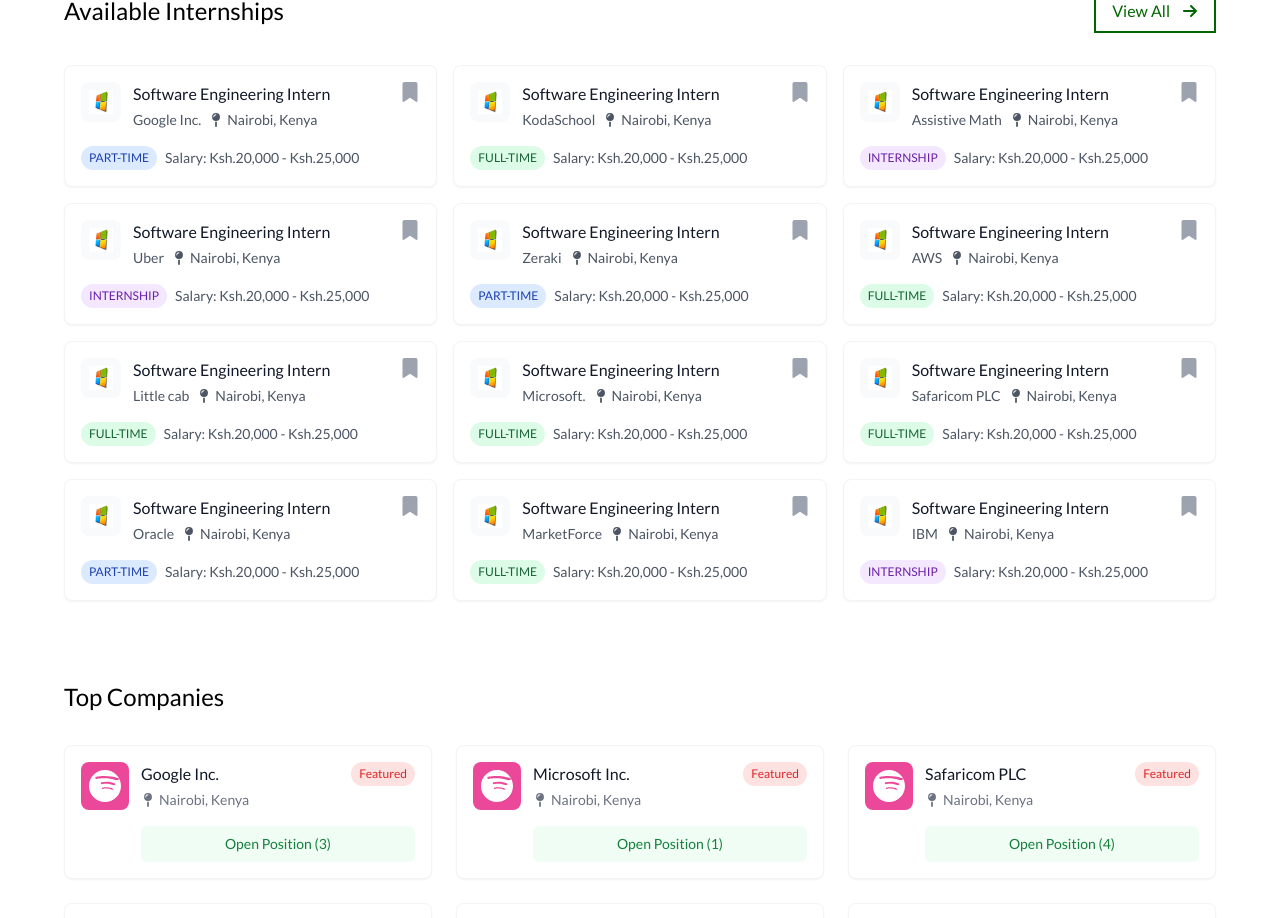
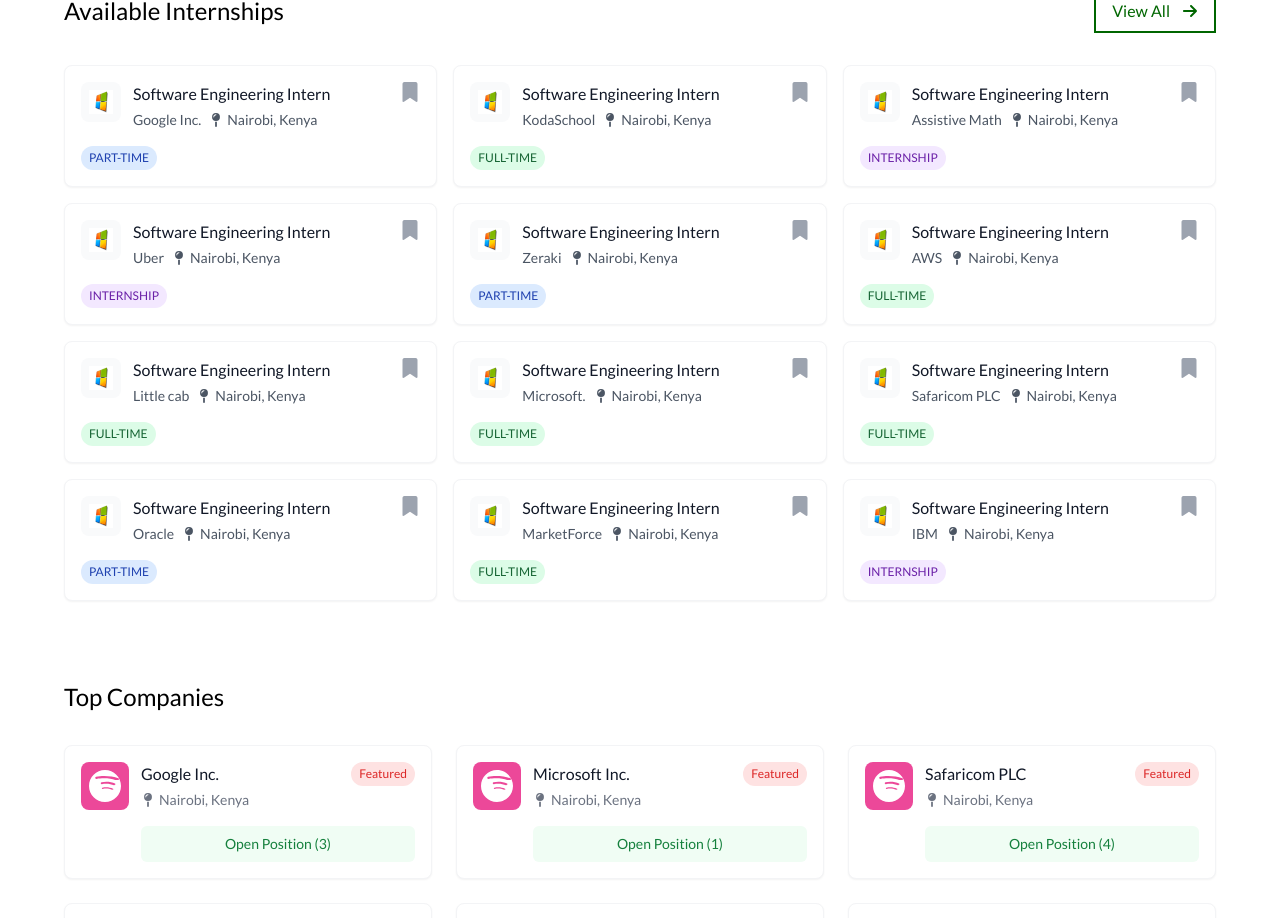
Before and after one commit to Okemwag/CodeKenya, a Next.js app in the folder client/: page /internships in a window 1280 px wide. Shown: the part 1349-2267 px from the top of the page. Built offline with nearby package versions, Linux system fonts and the light colour scheme.

Commit message:
fix: minor fix

```diff
--- a/client/src/app/internships/components/AvailableInternships.tsx
+++ b/client/src/app/internships/components/AvailableInternships.tsx
@@ -8,7 +8,6 @@
   company: string;
   location: string;
   employmentType: string;
-  salary: string;
 }
 
 const JobCard = ({
@@ -16,7 +15,6 @@
   company,
   location,
   employmentType,
-  salary,
 }: JobCardProps) => {
   const typeColorMap: { [key: string]: string } = {
     "FULL-TIME": "bg-green-100 text-green-800",
@@ -60,7 +58,7 @@
           >
             {employmentType}
           </span>
-          <span className="text-sm text-gray-600">Salary: {salary}</span>
+          {/* <span className="text-sm text-gray-600">Salary: {salary}</span> */}
         </div>
       </div>
     </div>
@@ -74,84 +72,72 @@
       company: "Google Inc.",
       location: "Nairobi, Kenya",
       employmentType: "PART-TIME",
-      salary: "Ksh.20,000 - Ksh.25,000",
     },
     {
       title: "Software Engineering Intern",
       company: "KodaSchool",
       location: "Nairobi, Kenya",
       employmentType: "FULL-TIME",
-      salary: "Ksh.20,000 - Ksh.25,000",
     },
     {
       title: "Software Engineering Intern",
       company: "Assistive Math",
       location: "Nairobi, Kenya",
       employmentType: "INTERNSHIP",
-      salary: "Ksh.20,000 - Ksh.25,000",
     },
     {
       title: "Software Engineering Intern",
       company: "Uber",
       location: "Nairobi, Kenya",
       employmentType: "INTERNSHIP",
-      salary: "Ksh.20,000 - Ksh.25,000",
     },
     {
       title: "Software Engineering Intern",
       company: "Zeraki",
       location: "Nairobi, Kenya",
       employmentType: "PART-TIME",
-      salary: "Ksh.20,000 - Ksh.25,000",
     },
     {
       title: "Software Engineering Intern",
       company: "AWS",
       location: "Nairobi, Kenya",
       employmentType: "FULL-TIME",
-      salary: "Ksh.20,000 - Ksh.25,000",
     },
     {
       title: "Software Engineering Intern",
       company: "Little cab",
       location: "Nairobi, Kenya",
       employmentType: "FULL-TIME",
-      salary: "Ksh.20,000 - Ksh.25,000",
     },
     {
       title: "Software Engineering Intern",
       company: "Microsoft.",
       location: "Nairobi, Kenya",
       employmentType: "FULL-TIME",
-      salary: "Ksh.20,000 - Ksh.25,000",
     },
     {
       title: "Software Engineering Intern",
       company: "Safaricom PLC",
       location: "Nairobi, Kenya",
       employmentType: "FULL-TIME",
-      salary: "Ksh.20,000 - Ksh.25,000",
     },
     {
       title: "Software Engineering Intern",
       company: "Oracle",
       location: "Nairobi, Kenya",
       employmentType: "PART-TIME",
-      salary: "Ksh.20,000 - Ksh.25,000",
     },
     {
       title: "Software Engineering Intern",
       company: "MarketForce",
       location: "Nairobi, Kenya",
       employmentType: "FULL-TIME",
-      salary: "Ksh.20,000 - Ksh.25,000",
     },
     {
       title: "Software Engineering Intern",
       company: "IBM",
       location: "Nairobi, Kenya",
       employmentType: "INTERNSHIP",
-      salary: "Ksh.20,000 - Ksh.25,000",
     },
   ];
   return (
```
